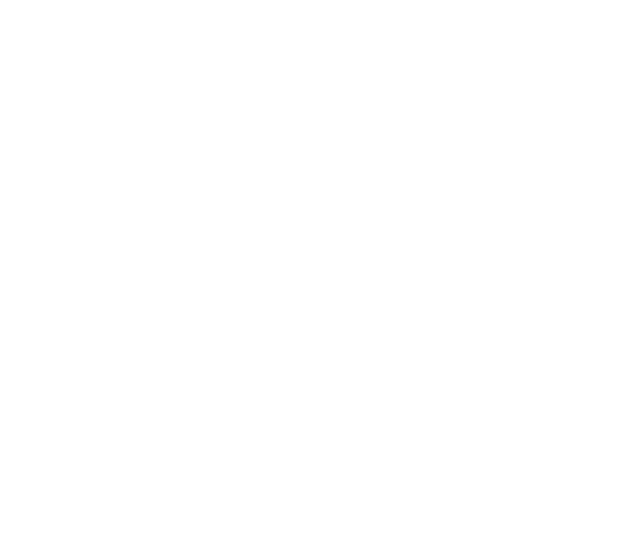
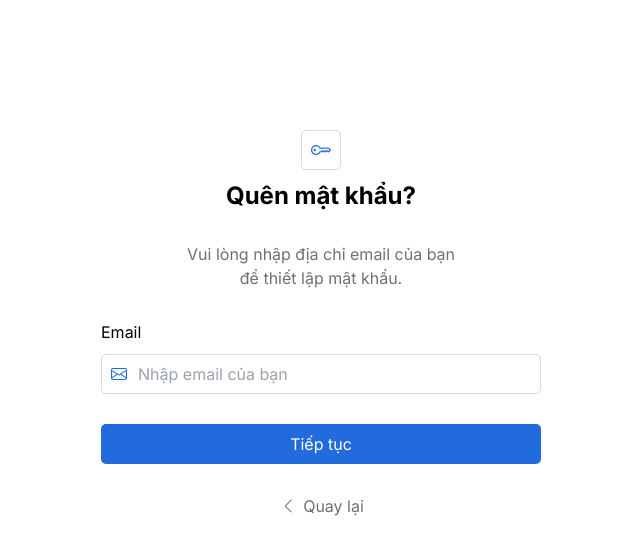
Before and after one commit to nguyendien9203/careershift_frontend, a React (Create React App) app in the folder frontend/admin/: page /forgot-password in a window 1280 px wide. Before the commit this address had no page. Shown: the top 554 px of the page, without its empty margins (319-959 px from the left). Built offline with nearby package versions, Linux system fonts and the light colour scheme.

Commit message:
feat(frontend/admin): add forgot password form UI

```diff
--- a/frontend/admin/src/components/common/Button.tsx
+++ b/frontend/admin/src/components/common/Button.tsx
@@ -14,13 +14,13 @@
       ? 'w-full h-10 p-2.5 rounded-[5px] bg-primary-500 text-white hover:bg-primary-600'
     : variant === 'light'
       ? 'w-full h-10 p-2.5 rounded-[5px] bg-white text-black border border-secondary-100 hover:bg-slate-100'
-      : 'bg-transparent mt-2.5 text-secondary-700 border-none hover:underline';
+      : 'bg-transparent text-secondary-700 border-none hover:underline';
 
     const alignmentStyle = alignment === 'center' ? 'justify-center' : alignment === 'start' ? 'justify-start' : 'justify-end';
   return (
     <button className={`${baseStyle} ${alignmentStyle} ${variantStyle}`} {...props}>
         {icon && (
-            <span className="mr-2.5 w-5 h-5 flex items-center justify-center">
+            <span className="mr-[5px] w-5 h-5 flex items-center justify-center">
                 {typeof icon === 'string' ? (
                     <i className={`bi ${icon}`}></i>
                 ) : (
--- /dev/null
+++ b/frontend/admin/src/components/forms/ForgotPasswordForm.tsx
@@ -0,0 +1,30 @@
+import React from 'react';
+
+import Input from '../common/Input';
+import Button from '../common/Button';
+
+const ForgotPasswordForm: React.FC = () => {
+  return (
+    <form className="flex flex-col justify-center items-center gap-y-2.5">
+        {/* Email field */}
+      <div className="w-full mb-5">
+        <Input
+          label="Email"
+          type="email"
+          placeholder="Nhập email của bạn"
+          id="email"
+          icon="bi-envelope"
+          layout="vertical"
+        />
+      </div>
+
+      <div className="w-full mb-5">
+        <Button variant='primary'>Tiếp tục</Button>
+      </div>
+
+      <Button variant='no-boder' alignment='center' icon='bi-chevron-left'>Quay lại</Button>
+    </form>
+  )
+}
+
+export default ForgotPasswordForm
--- a/frontend/admin/src/components/forms/LoginForm.tsx
+++ b/frontend/admin/src/components/forms/LoginForm.tsx
@@ -31,7 +31,7 @@
         />
       </div>
 
-      <div className="w-full mb-5">
+      <div className="w-full mb-5 flex flex-col gap-y-2.5">
         {/* Password field */}
         <Input
           label="Mật Khẩu"
--- a/frontend/admin/src/components/layouts/AuthLayout.tsx
+++ b/frontend/admin/src/components/layouts/AuthLayout.tsx
@@ -22,7 +22,7 @@
             {/* Logo Section */}
             <div className='flex flex-col items-center p-2.5 gap-y-2.5'>
                 {isBootstrapIcon ? (
-                    <span className='flex items-center justify-center w-10 h-10 p-2.5 border border-secondary-100 rounded-[5px]'>
+                    <span className='flex items-center justify-center w-10 h-10 p-2.5 border border-secondary-100 rounded-[5px] text-primary-500'>
                         <i className={`bi ${logo} text-xl`} aria-hidden="true"></i>
                     </span>
                 ) : (
--- /dev/null
+++ b/frontend/admin/src/components/pages/auth/ForgotPasswordPage.tsx
@@ -0,0 +1,18 @@
+import React from 'react';
+
+import AuthLayout from '../../layouts/AuthLayout';
+import ForgotPasswordForm from '../../forms/ForgotPasswordForm';
+
+const ForgotPasswordPage: React.FC = () => {
+  return (
+    <AuthLayout
+        logo='bi-key'
+        logoName='Quên mật khẩu?'
+        instructions='Vui lòng nhập địa chỉ email của bạn để thiết lập mật khẩu.'
+    >
+        <ForgotPasswordForm />
+    </AuthLayout>
+  )
+}
+
+export default ForgotPasswordPage
--- a/frontend/admin/src/routes/AppRoutes.tsx
+++ b/frontend/admin/src/routes/AppRoutes.tsx
@@ -2,6 +2,7 @@
 import { BrowserRouter as Router, Route, Routes } from 'react-router-dom';
 
 import LoginPage from '../components/pages/auth/LoginPage';
+import ForgotPasswordPage from '../components/pages/auth/ForgotPasswordPage';
 
 const AppRoutes: React.FC = () => {
   return (
@@ -9,6 +10,7 @@
         <Routes>
             {/* Public routes */}
             <Route path='/login' element={<LoginPage />} />
+            <Route path='/forgot-password' element={<ForgotPasswordPage />} />
         </Routes>
     </Router>
   )
```
